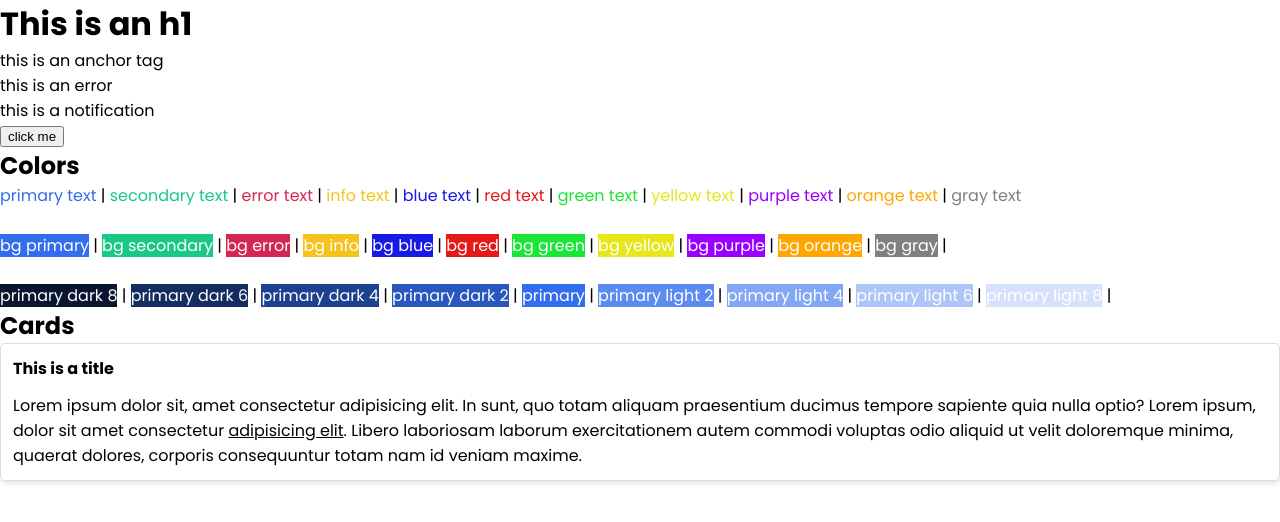
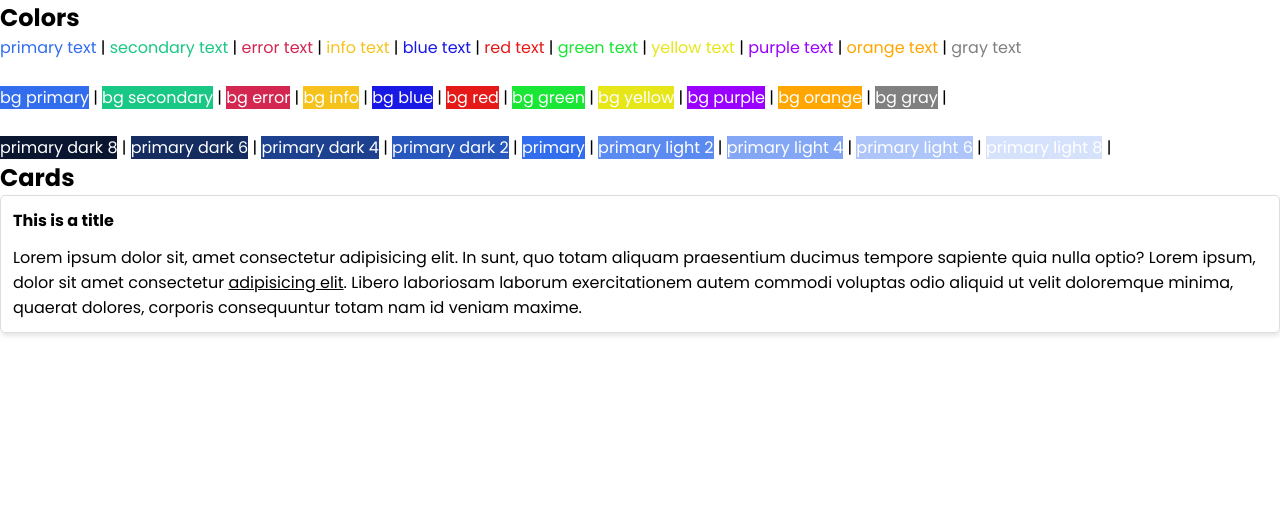
Before and after one commit to isacwesley/learning-Sass, a plain HTML site: page index.html in a window 1280 px wide. Drawn offline with Linux system fonts and the light colour scheme.

Commit message:
Update index.html

```diff
--- a/index.html
+++ b/index.html
@@ -1,19 +1,5 @@
 <!DOCTYPE html>
 <html lang="en">
-<head>
-    <meta charset="UTF-8">
-    <meta name="viewport" content="width=device-width, initial-scale=1.0">
-    <title>Complete SASS</title>
-    <link rel="stylesheet" href="css/index.css">
-</head>
-<body>
-    <h1>This is an h1</h1>
-    <a href="#">this is an anchor tag</a>
-    <p class="error">this is an error</p>
-    <p class="notification">this is a notification</p>
-    <button>click me</button>
-</body>
-</html><html lang="en">
 <head>
   <meta charset="UTF-8">
   <meta http-equiv="X-UA-Compatible" content="IE=edge">
```
